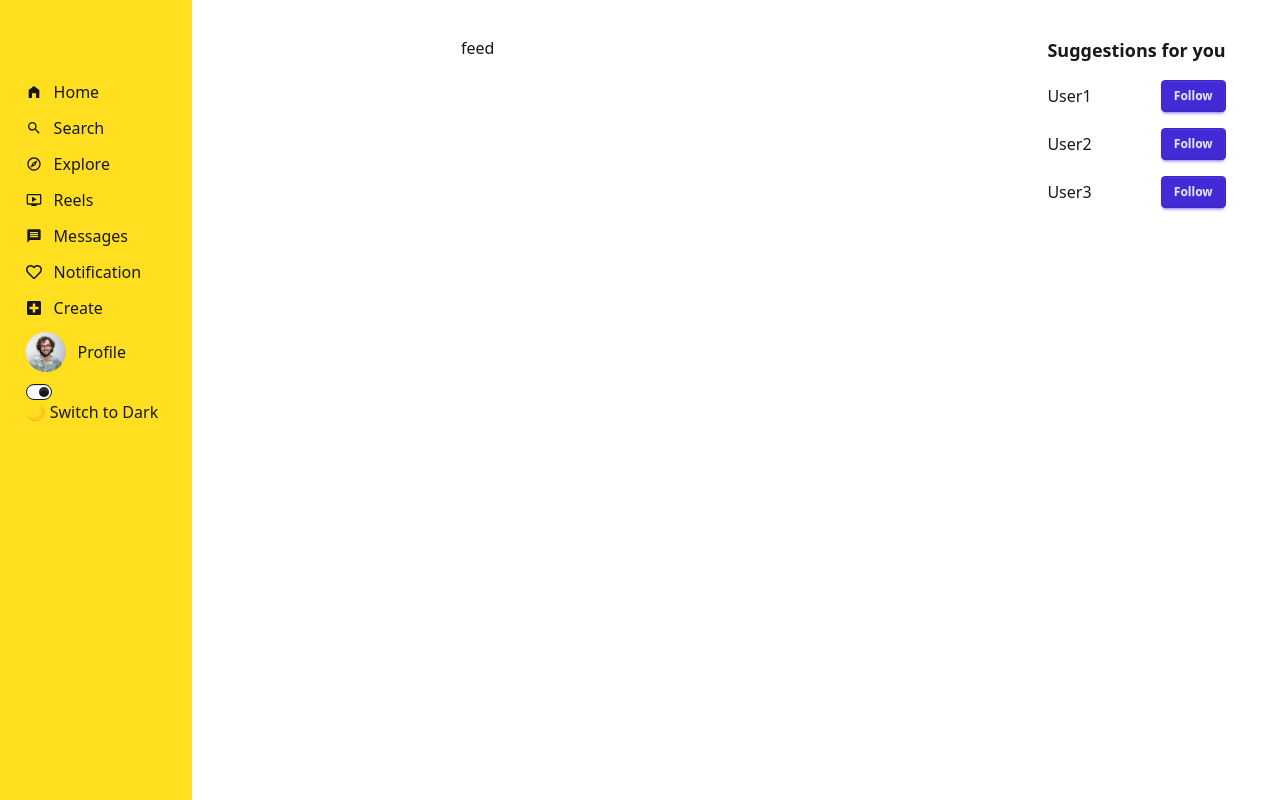
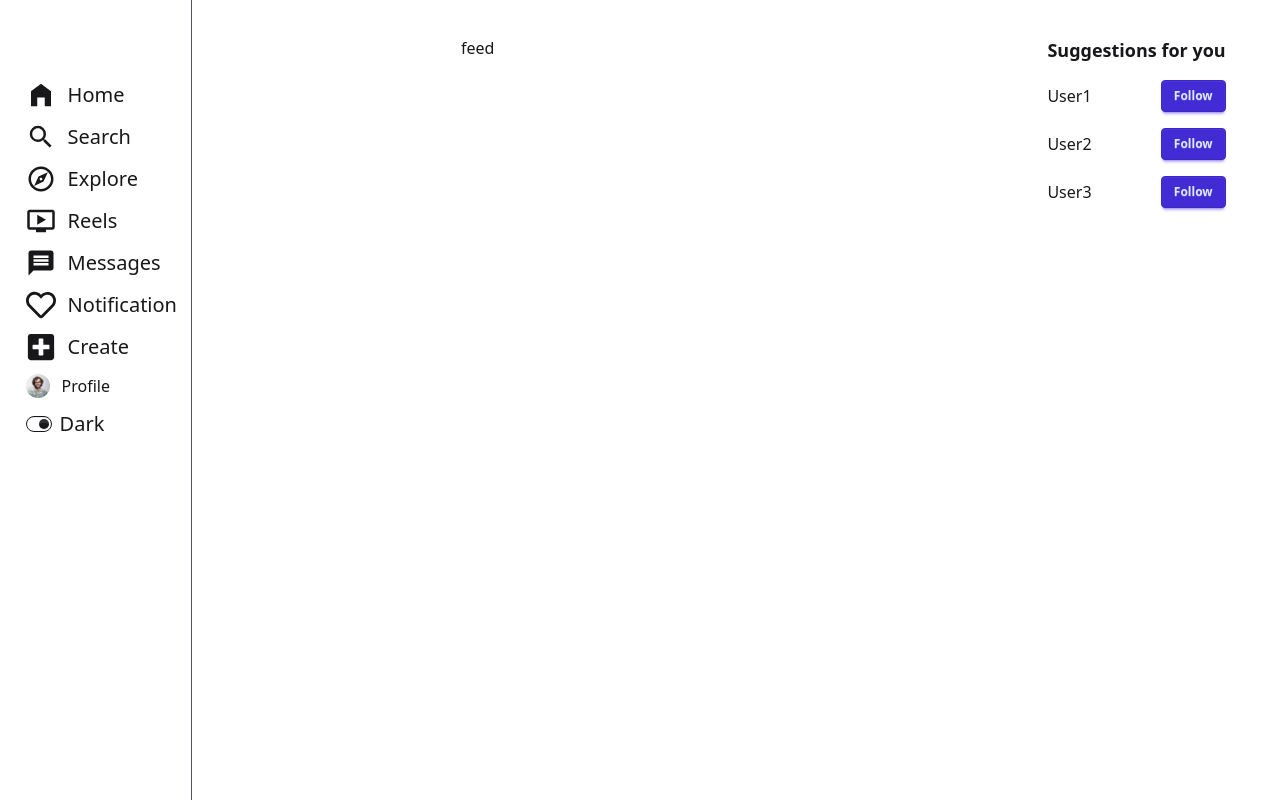
Before and after one commit to sadmanador/instagram_clone, a React (Vite) app: page / in a window 1280 px wide. Both pictures are taken after a click on the item 33 px from the left and 116 px from the top of the page. Built offline with nearby package versions, Linux system fonts and the light colour scheme.

Commit message:
sidebar functionality done

```diff
--- a/src/Layout/Sidebar/Sidebar.tsx
+++ b/src/Layout/Sidebar/Sidebar.tsx
@@ -1,17 +1,14 @@
 import { useContext } from "react";
+import {
+  Home,
+  Explore,
+  Search,
+  Reels,
+  Messages,
+  Notification,
+  Create,
+} from "../../utils/icons";
 import { SidebarToggleContext } from "../../context/SidebarContext/SidebarContext";
-
-import {
-  MdHomeFilled,
-  MdOutlineExplore,
-  MdSearch,
-  MdOutlineOndemandVideo,
-  MdMessage,
-} from "react-icons/md";
-
-import { FaRegHeart } from "react-icons/fa";
-
-import { FaPlusSquare } from "react-icons/fa";
 
 const Sidebar = () => {
   const { theme, setTheme, sidebar, setSidebar } =
@@ -28,57 +25,74 @@ const Sidebar = () => {
     <div
       className={`sidebar ${
         sidebar ? "" : "small-sidebar"
-      } h-screen overflow-y-auto scrollbar-thin scrollbar-thumb-gray-400 bg-yellow-300 scrollbar-track-gray-100`}
+      } h-screen overflow-y-auto scrollbar-thin scrollbar-thumb-gray-400 border-r border-r-gray-600 scrollbar-track-gray-100`}
     >
       <ul>
         <li className="side-link">
-          <MdHomeFilled />
-          <a href="#home" className={`w-4 ${sidebar ? "" : "hidden"} ml-3`}>
+          <Home className="text-3xl" />
+          <a
+            href="#home"
+            className={`w-4 ${sidebar ? "" : "hidden"} ml-3 text-xl`}
+          >
             Home
           </a>
         </li>
         <li className="side-link" onClick={() => setSidebar(!sidebar)}>
-          <MdSearch />
-          <a href="#about" className={`w-4 ${sidebar ? "" : "hidden"} ml-3`}>
+          <Search className="text-3xl" />
+          <a
+            href="#about"
+            className={`w-4 ${sidebar ? "" : "hidden"} ml-3 text-xl`}
+          >
             Search
           </a>
         </li>
         <li className="side-link">
-          <MdOutlineExplore />
-          <a href="#services" className={`w-4 ${sidebar ? "" : "hidden"} ml-3`}>
+          <Explore className="text-3xl" />
+          <a
+            href="#services"
+            className={`w-4 ${sidebar ? "" : "hidden"} ml-3 text-xl`}
+          >
             Explore
           </a>
         </li>
         <li className="side-link">
-          <MdOutlineOndemandVideo />
-          <a href="#contact" className={`w-4 ${sidebar ? "" : "hidden"} ml-3`}>
+          <Reels className="text-3xl" />
+          <a
+            href="#contact"
+            className={`w-4 ${sidebar ? "" : "hidden"} ml-3 text-xl`}
+          >
             Reels
           </a>
         </li>
         <li className="side-link">
-          <MdMessage />
-          <a href="#contact" className={`w-4 ${sidebar ? "" : "hidden"} ml-3`}>
+          <Messages className="text-3xl" />
+          <a
+            href="#contact"
+            className={`w-4 ${sidebar ? "" : "hidden"} ml-3 text-xl`}
+          >
             Messages
           </a>
         </li>
         <li className="side-link">
-          <FaRegHeart />
-          <a href="#contact" className={`w-4 ${sidebar ? "" : "hidden"} ml-3`}>
+          <Notification className="text-3xl" />
+          <a
+            href="#contact"
+            className={`w-4 ${sidebar ? "" : "hidden"} ml-3 text-xl`}
+          >
             Notification
           </a>
         </li>
         <li className="side-link">
-          <FaPlusSquare />
-          <a href="#contact" className={`w-4 ${sidebar ? "" : "hidden"} ml-3`}>
+          <Create className="text-3xl" />
+          <a
+            href="#contact"
+            className={`w-4 ${sidebar ? "" : "hidden"} ml-3 text-xl`}
+          >
             Create
           </a>
         </li>
         <li className="side-link">
-          <img
-            src="/assets/jack.png"
-            alt=""
-            className="w-10 h-10 rounded-full"
-          />
+          <img src="/assets/jack.png" alt="" className="w-6 h-6 rounded-full" />
           <a href="#contact" className={`w-4 ${sidebar ? "" : "hidden"} ml-3`}>
             Profile
           </a>
@@ -90,10 +104,10 @@ const Sidebar = () => {
       >
         <input
           type="checkbox"
-          className="toggle toggle-xs mr-2"
+          className="toggle toggle-xs mr-2 "
           defaultChecked
         />
-        <p>{theme === "light" ? "🌙 Switch to Dark" : "☀️ Switch to Light"}</p>
+        <p className="text-xl">{theme === "light" ? "Dark" : "Light"}</p>
       </div>
     </div>
   );
--- /dev/null
+++ b/src/utils/icons.ts
@@ -0,0 +1,13 @@
+import {
+  MdHomeFilled as Home,
+  MdOutlineExplore as Explore,
+  MdSearch as Search,
+  MdOutlineOndemandVideo as Reels,
+  MdMessage as Messages,
+} from "react-icons/md";
+
+import { FaRegHeart as Notification } from "react-icons/fa";
+
+import { FaPlusSquare as Create } from "react-icons/fa";
+
+export { Home, Explore, Search, Reels, Messages, Notification, Create };
```
